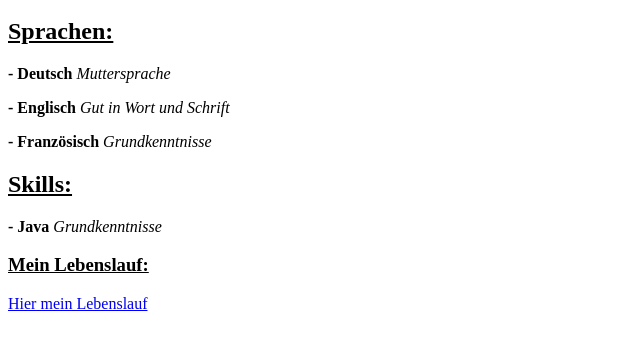
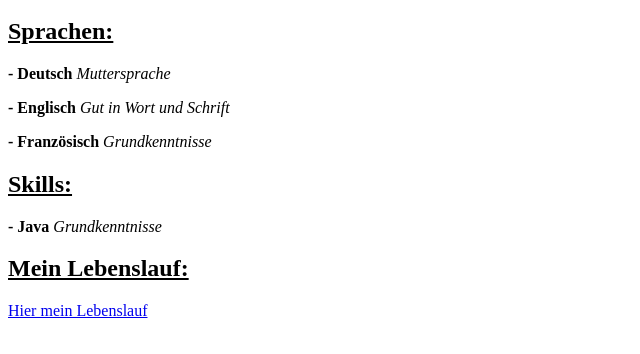
Before and after one commit to pealmus/GIS-SoSe-2021, a plain HTML site: page Abgabe1.2/index.html in a window 1280 px wide. Shown: the part 312-666 px from the top of the page, without its empty margins (0-640 px from the left). Drawn offline with Linux system fonts and the light colour scheme.

Commit message:
Anpassung

```diff
--- a/Abgabe1.2/index.html
+++ b/Abgabe1.2/index.html
@@ -24,14 +24,17 @@
 
     <main>
         <h2><u>Sprachen:</u></h2>
+
             <p><b>- Deutsch</b><i> Muttersprache</i></p>
             <p><b>- Englisch</b><i> Gut in Wort und Schrift</i></p>
             <p><b>- Französisch</b><i> Grundkenntnisse</i></p>
 
         <h2><u>Skills:</u></h2>
+
             <p><b>- Java</b><i> Grundkenntnisse</i></p>
 
-        <h3><u>Mein Lebenslauf:</u></h3>
+        <h2><u>Mein Lebenslauf:</u></h2>
+
             <object data="meinlebenslauf.pdf" style="width:30%;height: 300px;">
             <a href="meinlebenslauf.pdf">Hier mein Lebenslauf</a>
             </object>
```
Also changed, not shown: Abgabe1.2/uebermich.html (+3 -0 lines). Lines whose indentation alone changed are shown as unchanged.
